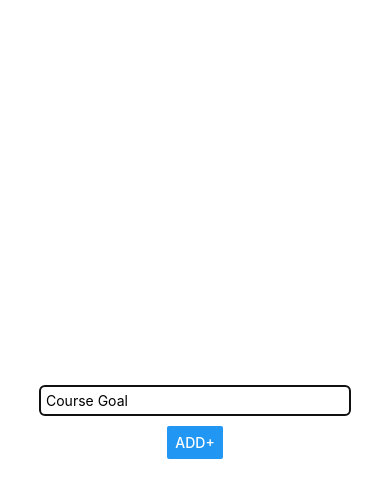
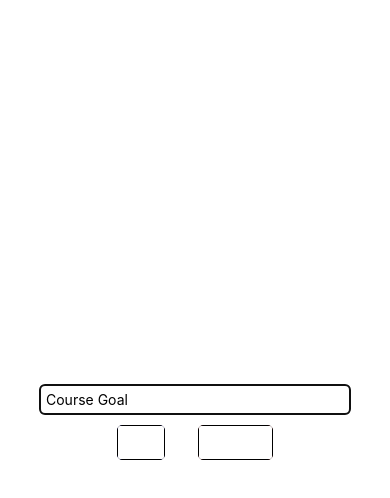
Before and after one commit to AhmedAlsudairi/Course-Goals-App, a React Native app: screen / in a window 390 px wide. Both pictures are taken after a click on the button "ADD NEW GOAL". Shown: the top 498 px of the page. Built offline with nearby package versions, Linux system fonts and the light colour scheme.

Commit message:
styling the modal

```diff
--- a/App.js
+++ b/App.js
@@ -13,6 +13,7 @@ export default function App() {
 
   const addGoalHandler = () => {
     setCourseGoals((prevCourseGoals) => [...prevCourseGoals, {value:enteredText, key: Math.random().toString()}])
+    setEnteredText({});
   }
 
   const deleteGoalHandler = (key) => {
--- a/components/userInputArea/userInputArea.js
+++ b/components/userInputArea/userInputArea.js
@@ -1,14 +1,22 @@
-import React, {useState} from 'react';
+import React, { useState } from 'react';
 import { View, TextInput, Button, StyleSheet, Modal } from 'react-native';
 
 const goalItems = (props) => {
 
     return (
-             <Modal visible={props.modal} animationType='slide'>
+        <Modal visible={props.modal} animationType='slide'>
             <View style={style.inputContainer}>
-            <TextInput placeholder="Course Goal" style={style.input} onChangeText={props.changeHandler} value={props.text} />
-            <Button title="Add+" onPress={()=>{props.addHandler(); props.toggle()}}/>
-        </View>
+                <TextInput placeholder='Course Goal' style={style.input} onChangeText={props.changeHandler} value={props.text} />
+                <View style={style.buttons}>
+                    <View style={style.add}>
+                        <Button style={style.button} title='ADD' color='white' onPress={() => { props.addHandler(); props.toggle() }} />
+                    </View>
+                    <View style={style.cancel}>
+                        <Button title='CANCEL' onPress={props.toggle} color='white' />
+                    </View>
+
+                </View>
+            </View>
         </Modal>
 
 
@@ -18,17 +26,35 @@ const goalItems = (props) => {
 const style = StyleSheet.create({
     inputContainer: {
         display: 'flex',
-        flexDirection: "column",
+        flexDirection: 'column',
         flex: 1,
-        justifyContent: "center",
-        alignItems: "center"
+        justifyContent: 'center',
+        alignItems: 'center'
     },
     input: {
         borderWidth: 1,
         padding: 6,
-        width: "80%",
+        width: '80%',
         borderRadius: 5,
         marginBottom: 10
+    },
+    buttons: {
+        flexDirection: 'row',
+        justifyContent: 'space-between',
+        alignItems: 'center',
+        width: '40%'
+    },
+    add: {
+        borderWidth: 1,
+        borderRadius: 5,
+        borderColor: 'black',
+        backgroundColor: 'blue'
+    },
+    cancel: {
+        borderWidth: 1,
+        borderRadius: 5,
+        borderColor: 'black',
+        backgroundColor: 'red'
     }
 })
 export default goalItems;
```
